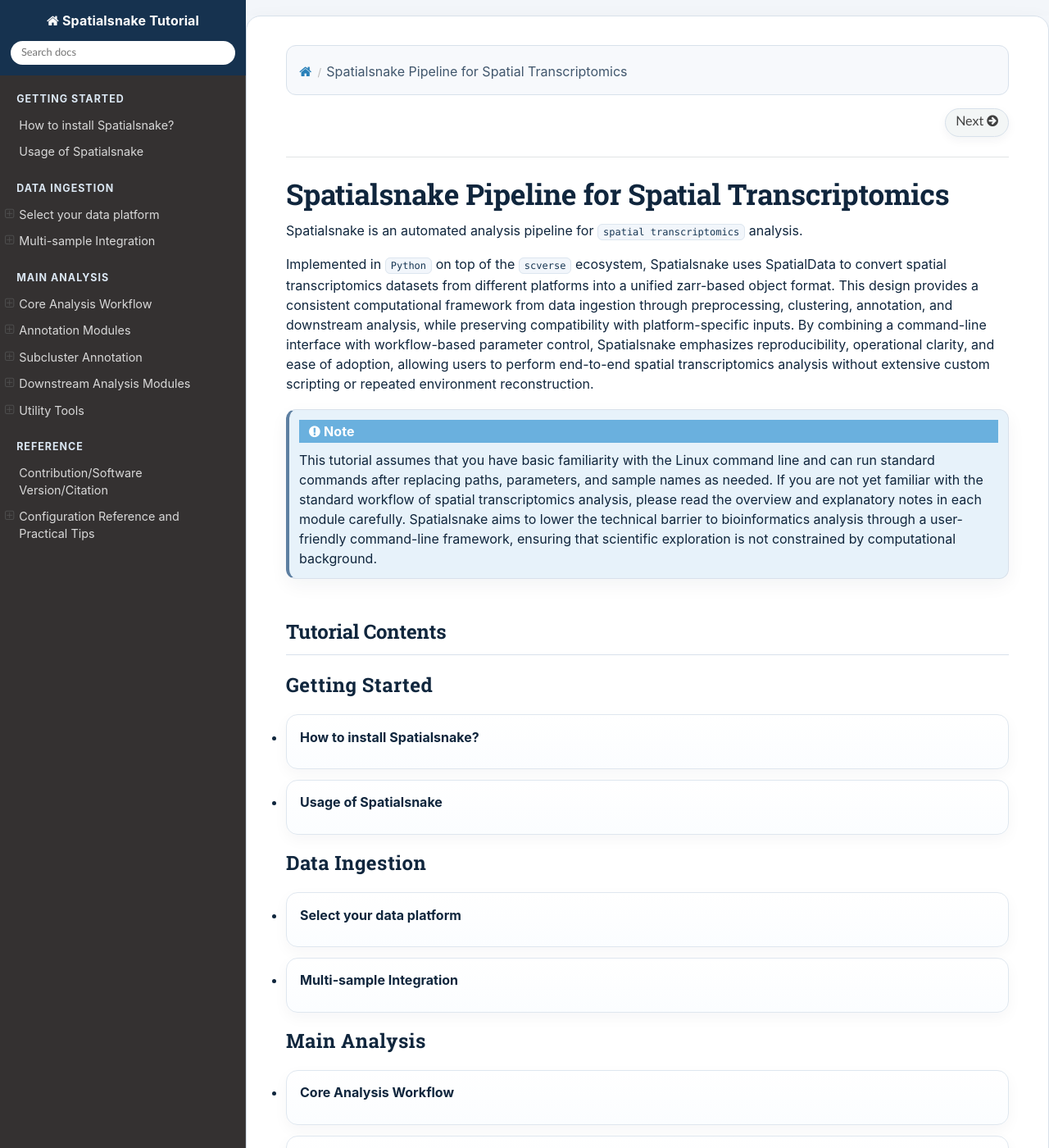
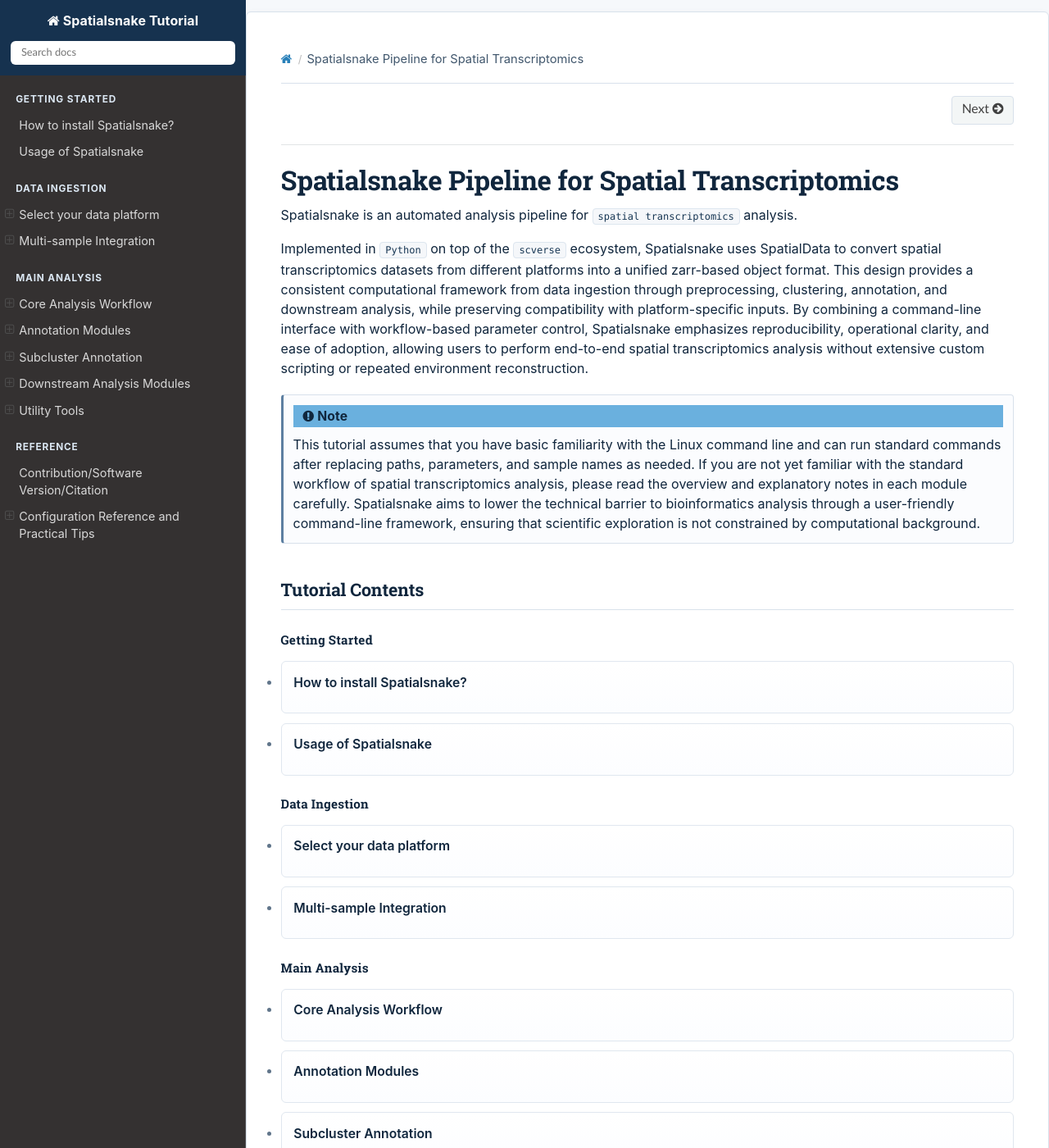
Before and after one commit to l-zh007/Spatialsnake-tutorial, a Sphinx documentation site: the page built from docs/source/index.rst, in a window 1280 px wide and 1400 px high. Shown: the whole window at 82% size. Built offline with Sphinx 7.4.7 and the Read the Docs theme 3.1.0, drawn with Linux system fonts in a browser that asks for light colours.

Commit message:
scripts_submit

```diff
--- a/docs/source/_static/custom.css
+++ b/docs/source/_static/custom.css
@@ -3,12 +3,13 @@
 :root {
     --ss-ink: #10263d;
     --ss-ink-soft: #41576d;
+    --ss-ink-faint: #6d8093;
     --ss-accent: #16324f;
     --ss-accent-soft: #edf3f8;
     --ss-border: #d8e1eb;
     --ss-surface: #ffffff;
     --ss-surface-muted: #f7f9fc;
-    --ss-shadow: 0 10px 28px rgba(16, 38, 61, 0.07);
+    --ss-shadow: 0 2px 10px rgba(16, 38, 61, 0.04);
 }
 
 html {
@@ -19,14 +20,15 @@ body {
     color: var(--ss-ink);
     text-rendering: optimizeLegibility;
     font-family: -apple-system, BlinkMacSystemFont, "Segoe UI", Helvetica, Arial, sans-serif;
+    font-feature-settings: "kern" 1, "liga" 1;
 }
 
 .wy-body-for-nav {
-    background: #f3f6fa;
+    background: #f6f8fb;
 }
 
 .wy-nav-side {
-    box-shadow: inset -1px 0 0 rgba(216, 225, 235, 0.12);
+    box-shadow: inset -1px 0 0 rgba(216, 225, 235, 0.16);
 }
 
 .wy-nav-side::-webkit-scrollbar {
@@ -46,26 +48,26 @@ body {
 .wy-side-nav-search > a,
 .wy-side-nav-search .wy-dropdown > a {
     font-weight: 700;
-    letter-spacing: 0.01em;
+    letter-spacing: 0.005em;
 }
 
 .wy-side-nav-search input[type="text"] {
-    border-radius: 999px;
-    border: 1px solid rgba(255, 255, 255, 0.18);
+    border-radius: 6px;
+    border: 1px solid rgba(255, 255, 255, 0.2);
     box-shadow: none;
 }
 
 .wy-menu-vertical p.caption {
     color: #dbe7f3;
-    font-size: 0.78rem;
+    font-size: 0.74rem;
     font-weight: 700;
-    letter-spacing: 0.08em;
+    letter-spacing: 0.07em;
     text-transform: uppercase;
 }
 
 .wy-menu-vertical a {
     line-height: 1.45;
-    border-radius: 8px;
+    border-radius: 4px;
 }
 
 .wy-menu-vertical li.current > a,
@@ -78,11 +80,11 @@ body {
 .wy-menu-vertical li.toctree-l1 > a:hover,
 .wy-menu-vertical li.toctree-l2 > a:hover,
 .wy-menu-vertical li.toctree-l3 > a:hover {
-    background: rgba(219, 231, 243, 0.1);
+    background: rgba(219, 231, 243, 0.08);
 }
 
 .wy-menu-vertical li.current {
-    background: rgba(240, 246, 252, 0.82);
+    background: rgba(240, 246, 252, 0.72);
 }
 
 .wy-menu-vertical li.current > a {
@@ -90,35 +92,45 @@ body {
 }
 
 .wy-nav-content-wrap {
-    background: linear-gradient(180deg, #f5f8fc 0%, #f3f6fa 100%);
+    background: #f6f8fb;
 }
 
 .wy-nav-content {
-    max-width: 1120px;
-    margin-top: 1.2rem;
-    margin-bottom: 1.5rem;
-    padding: 2.2rem 3rem;
+    max-width: 980px;
+    margin-top: 0.9rem;
+    margin-bottom: 1rem;
+    padding: 2rem 2.6rem 2.3rem;
     background: var(--ss-surface);
     border: 1px solid var(--ss-border);
-    border-radius: 18px;
+    border-radius: 6px;
     box-shadow: var(--ss-shadow);
 }
 
 .rst-content {
-    line-height: 1.78;
+    line-height: 1.72;
     color: var(--ss-ink);
+    font-size: 0.98rem;
+}
+
+.rst-content > div.section:first-of-type > p:first-of-type,
+.rst-content > p:first-of-type {
+    color: var(--ss-ink-soft);
+    font-size: 1.02rem;
+    line-height: 1.76;
 }
 
 .wy-breadcrumbs {
-    margin-bottom: 1.15rem;
-    padding: 0.7rem 0.95rem;
-    background: #f7f9fc;
-    border: 1px solid var(--ss-border);
-    border-radius: 12px;
+    margin-bottom: 1rem;
+    padding: 0.45rem 0 0.8rem;
+    background: transparent;
+    border: 0;
+    border-bottom: 1px solid var(--ss-border);
+    border-radius: 0;
 }
 
 .wy-breadcrumbs li {
     color: var(--ss-ink-soft);
+    font-size: 0.92rem;
 }
 
 .wy-breadcrumbs li.wy-breadcrumbs-aside {
@@ -136,6 +148,11 @@ body {
     margin-bottom: 0.2rem;
 }
 
+.rst-content ul li::marker,
+.rst-content ol li::marker {
+    color: #60758a;
+}
+
 .rst-content h1,
 .rst-content h2,
 .rst-content h3,
@@ -145,31 +162,42 @@ body {
 }
 
 .rst-content h1 {
-    margin-bottom: 0.7rem;
-    font-size: 2.2rem;
-    line-height: 1.2;
+    margin-bottom: 0.65rem;
+    font-size: 2.05rem;
+    line-height: 1.18;
+    font-weight: 700;
 }
 
 .rst-content h2 {
-    margin-top: 2.3rem;
-    padding-top: 0.35rem;
-    padding-bottom: 0.45rem;
+    margin-top: 2.15rem;
+    padding-top: 0.2rem;
+    padding-bottom: 0.35rem;
     border-bottom: 1px solid var(--ss-border);
+    font-size: 1.34rem;
+    font-weight: 650;
 }
 
 .rst-content h3 {
-    margin-top: 1.75rem;
+    margin-top: 1.7rem;
     color: #173a5b;
+    font-size: 1.08rem;
 }
 
 .rst-content h4 {
-    margin-top: 1.3rem;
+    margin-top: 1.25rem;
     color: #2b4a67;
+    font-size: 1rem;
+}
+
+.rst-content h1 + p,
+.rst-content h2 + p,
+.rst-content h3 + p {
+    margin-top: 0.55rem;
 }
 
 .rst-content a {
-    text-decoration-thickness: 0.08em;
-    text-underline-offset: 0.14em;
+    text-decoration-thickness: 0.06em;
+    text-underline-offset: 0.12em;
 }
 
 .rst-content a:hover {
@@ -182,37 +210,56 @@ body {
     font-weight: 500;
 }
 
+.rst-content strong {
+    color: #17314d;
+}
+
 .rst-content code.literal,
 .rst-content tt.literal {
     padding: 0.12rem 0.38rem;
     color: #183754;
-    background: #f2f6fb;
+    background: #f5f7fa;
     border: 1px solid #dde6ef;
-    border-radius: 6px;
+    border-radius: 4px;
 }
 
 .rst-content kbd {
     padding: 0.12rem 0.38rem;
     background: #f7f9fc;
     border: 1px solid #d7e0ea;
-    border-radius: 6px;
+    border-radius: 4px;
 }
 
 .rst-content div[class^="highlight"],
 .rst-content pre.literal-block {
-    margin: 1rem 0 1.25rem;
+    margin: 0.95rem 0 1.15rem;
     border: 1px solid #dfe6ee;
-    border-radius: 12px;
-    box-shadow: 0 6px 18px rgba(16, 38, 61, 0.05);
+    border-radius: 6px;
+    box-shadow: none;
     overflow: hidden;
+    background: #fafbfd;
+}
+
+.rst-content .highlight-bash,
+.rst-content .highlight-shell {
+    border-left: 3px solid #5f7d99;
+}
+
+.rst-content .highlight-text {
+    border-left: 3px solid #8b9aad;
+    background: #fbfcfd;
+}
+
+.rst-content .highlight-yaml {
+    border-left: 3px solid #6a8299;
 }
 
 .rst-content div[class^="highlight"] pre,
 .rst-content pre,
 .rst-content pre.literal-block {
-    border-radius: 12px;
-    font-size: 0.93rem;
-    line-height: 1.65;
+    border-radius: 6px;
+    font-size: 0.92rem;
+    line-height: 1.62;
 }
 
 .rst-content .admonition,
@@ -223,9 +270,10 @@ body {
 .rst-content .hint {
     margin: 1.2rem 0 1.35rem;
     border: 1px solid var(--ss-border);
-    border-left: 4px solid #5d7fa1;
-    border-radius: 12px;
-    box-shadow: 0 8px 22px rgba(16, 38, 61, 0.05);
+    border-left: 3px solid #5d7fa1;
+    border-radius: 4px;
+    box-shadow: none;
+    background: #fbfcfe;
 }
 
 .rst-content .admonition-title,
@@ -237,6 +285,7 @@ body {
     margin: 0 0 0.55rem;
     font-weight: 700;
     letter-spacing: 0.01em;
+    color: var(--ss-ink);
 }
 
 .rst-content .important {
@@ -255,15 +304,17 @@ body {
 .rst-content table.docutils {
     width: 100%;
     border: 1px solid #dfe6ee;
-    border-radius: 12px;
+    border-radius: 4px;
     overflow: hidden;
-    box-shadow: 0 6px 18px rgba(16, 38, 61, 0.04);
+    box-shadow: none;
+    background: #fff;
 }
 
 .rst-content table.docutils th,
 .rst-content table.docutils td {
     padding: 0.72rem 0.9rem;
     vertical-align: top;
+    line-height: 1.58;
 }
 
 .rst-content table.docutils td p:last-child,
@@ -273,7 +324,7 @@ body {
 
 .rst-content table.docutils thead th,
 .rst-content table.docutils tr:first-child th {
-    background: #eef3f8;
+    background: #f3f6f9;
     color: var(--ss-ink);
 }
 
@@ -281,14 +332,23 @@ body {
     background: #fbfcfe;
 }
 
+.rst-content table.docutils caption,
+.rst-content table.docutils + p.caption {
+    color: var(--ss-ink-faint);
+    font-size: 0.9rem;
+}
+
 .rst-content figure {
-    margin: 1.4rem 0 1.7rem;
+    margin: 1.35rem 0 1.6rem;
+    text-align: center;
 }
 
 .rst-content .figure img,
 .rst-content img {
-    border-radius: 12px;
-    box-shadow: 0 10px 22px rgba(16, 38, 61, 0.08);
+    border-radius: 4px;
+    box-shadow: none;
+    border: 1px solid #e0e7ef;
+    background: #fff;
 }
 
 .rst-content .figure .caption,
@@ -296,8 +356,12 @@ body {
 .rst-content .figure p.caption {
     margin-top: 0.55rem;
     color: var(--ss-ink-soft);
-    font-size: 0.94rem;
-    line-height: 1.6;
+    font-size: 0.9rem;
+    line-height: 1.55;
+    text-align: left;
+    max-width: 88%;
+    margin-left: auto;
+    margin-right: auto;
 }
 
 .rst-content hr.docutils {
@@ -314,10 +378,12 @@ body {
 }
 
 .rst-content .toctree-wrapper > p.caption {
-    margin-top: 1.3rem;
+    margin-top: 1.4rem;
+    margin-bottom: 0.55rem;
     color: var(--ss-ink);
     font-weight: 700;
-    letter-spacing: 0.02em;
+    letter-spacing: 0.015em;
+    font-size: 0.95rem;
 }
 
 .rst-content .toctree-wrapper.compound > ul,
@@ -329,28 +395,30 @@ body {
 
 .rst-content .toctree-wrapper.compound > ul > li,
 .rst-content .toctree-wrapper > ul > li {
-    margin: 0 0 0.8rem;
-    padding: 0.9rem 1rem;
-    background: linear-gradient(180deg, #ffffff 0%, #fbfdff 100%);
-    border: 1px solid #dfe7ef;
-    border-radius: 14px;
-    box-shadow: 0 6px 18px rgba(16, 38, 61, 0.04);
-    transition: transform 0.18s ease, box-shadow 0.18s ease, border-color 0.18s ease;
+    margin: 0 0 0.7rem;
+    padding: 0.82rem 0.92rem;
+    background: linear-gradient(180deg, #ffffff 0%, #fcfdff 100%);
+    border: 1px solid #e0e7ef;
+    border-radius: 6px;
+    box-shadow: none;
+    transition: background-color 0.16s ease, border-color 0.16s ease;
 }
 
 .rst-content .toctree-wrapper.compound > ul > li:hover,
 .rst-content .toctree-wrapper > ul > li:hover {
-    transform: translateY(-1px);
-    border-color: #c7d6e6;
-    box-shadow: 0 10px 22px rgba(16, 38, 61, 0.07);
+    transform: none;
+    background: #fbfdff;
+    border-color: #cfd9e4;
+    box-shadow: none;
 }
 
 .rst-content .toctree-wrapper.compound > ul > li > a,
 .rst-content .toctree-wrapper > ul > li > a {
     display: inline-block;
-    font-weight: 650;
+    font-weight: 600;
     color: var(--ss-ink);
     text-decoration: none;
+    line-height: 1.45;
 }
 
 .rst-content .toctree-wrapper.compound > ul > li ul,
@@ -364,6 +432,12 @@ body {
     margin-bottom: 0.25rem;
 }
 
+.rst-content .toctree-wrapper.compound > ul > li li a,
+.rst-content .toctree-wrapper > ul > li li a {
+    color: var(--ss-ink-soft);
+    font-weight: 500;
+}
+
 .rst-content .section > ul:first-of-type li,
 .rst-content .section > ol:first-of-type li {
     padding-left: 0.05rem;
@@ -373,28 +447,92 @@ body {
     margin-top: 1.8rem;
 }
 
+.rst-footer-buttons .btn {
+    min-width: 8.5rem;
+    text-align: center;
+}
+
 .btn,
 .btn-neutral {
-    border-radius: 999px;
+    border-radius: 4px;
     border: 1px solid #d8e1eb;
-    box-shadow: 0 4px 12px rgba(16, 38, 61, 0.05);
+    box-shadow: none;
 }
 
 .btn-neutral:hover {
     background: #f4f8fb;
 }
 
+.rst-content .section > h2:first-child,
+.rst-content .section > h3:first-child {
+    margin-top: 1.8rem;
+}
+
+@media print {
+    .wy-nav-side,
+    .wy-nav-top,
+    .wy-breadcrumbs,
+    .rst-footer-buttons,
+    .wy-side-nav-search,
+    .wy-breadcrumbs-aside {
+        display: none !important;
+    }
+
+    .wy-nav-content-wrap,
+    .wy-body-for-nav,
+    .wy-nav-content {
+        background: #fff !important;
+        box-shadow: none !important;
+        border: 0 !important;
+        margin: 0 !important;
+        padding: 0 !important;
+        max-width: 100% !important;
+    }
+
+    .rst-content {
+        font-size: 10.5pt;
+        line-height: 1.55;
+    }
+
+    .rst-content a {
+        color: #000;
+        text-decoration: none;
+    }
+
+    .rst-content img,
+    .rst-content .figure img,
+    .rst-content table.docutils,
+    .rst-content div[class^="highlight"],
+    .rst-content .admonition {
+        break-inside: avoid;
+        page-break-inside: avoid;
+    }
+
+    .rst-content h1,
+    .rst-content h2,
+    .rst-content h3 {
+        break-after: avoid;
+        page-break-after: avoid;
+    }
+}
+
 @media screen and (max-width: 768px) {
     .wy-nav-content {
         margin-top: 0;
         margin-bottom: 0;
-        padding: 1.35rem 1.2rem 1.6rem;
+        padding: 1.3rem 1.15rem 1.55rem;
         border-radius: 0;
         border-left: 0;
         border-right: 0;
     }
 
     .rst-content h1 {
-        font-size: 1.8rem;
+        font-size: 1.72rem;
+    }
+
+    .rst-content .figure .caption,
+    .rst-content figcaption,
+    .rst-content .figure p.caption {
+        max-width: 100%;
     }
 }
```
